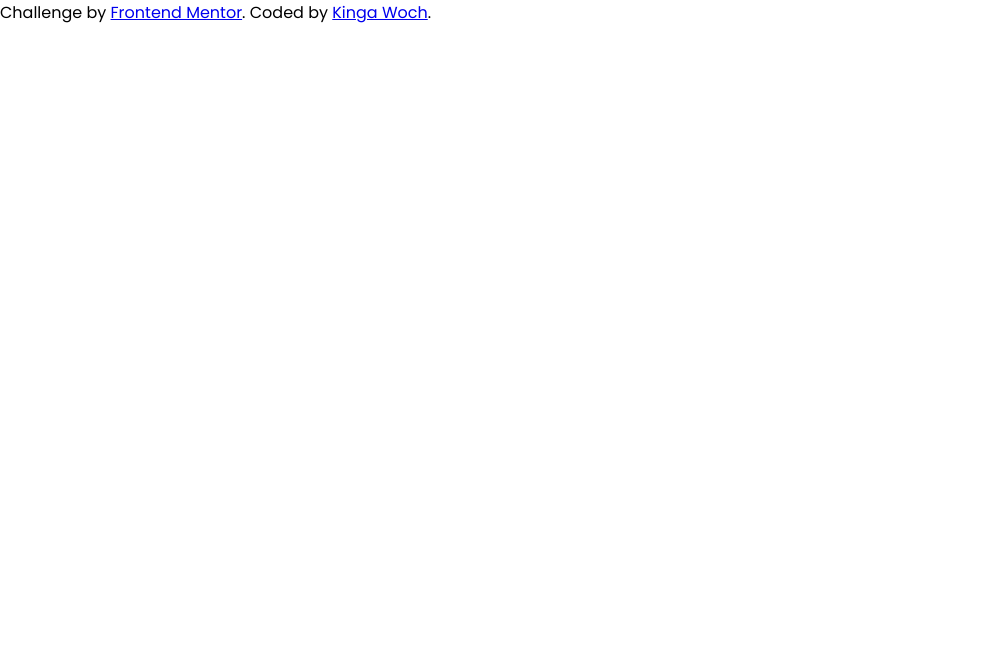
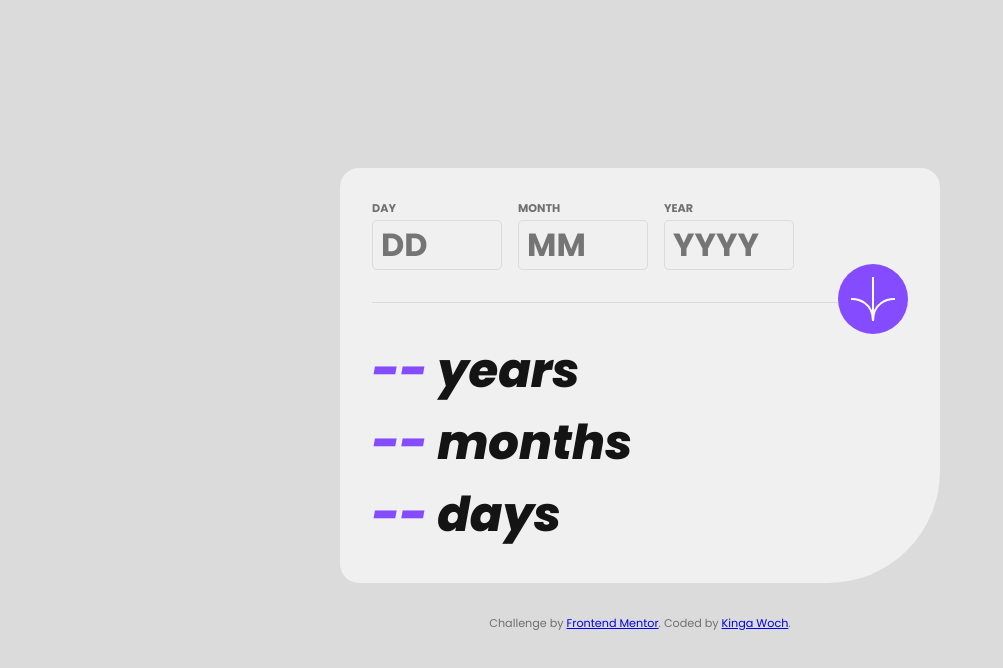
Before and after one commit to KingaWoch/Age-Calculator-App, a plain HTML site: page index.html in a window 1280 px wide. Shown: the whole page, without its empty margins (0-1003 px from the left). Drawn offline with Linux system fonts and the light colour scheme.

Commit message:
desktop design

```diff
--- a/index.html
+++ b/index.html
@@ -22,7 +22,33 @@
     />
   </head>
   <body>
-    <footer class="attribution">
+    <main>
+      <header>
+        <form novalidate>
+          <div class="input-field">
+            <label for="day">Day</label>
+            <input type="number" id="day" placeholder="DD" />
+          </div>
+          <div class="input-field">
+            <label for="month">Month</label
+            ><input type="number" id="month" placeholder="MM" />
+          </div>
+          <div class="input-field">
+            <label for="year">Year</label
+            ><input type="number" id="year" placeholder="YYYY" />
+          </div>
+          <button type="submit">
+            <img src="assets/images/icon-arrow.svg" alt="calculate age" />
+          </button>
+        </form>
+      </header>
+      <section>
+        <p>-- <span>years</span></p>
+        <p>-- <span>months</span></p>
+        <p>-- <span>days</span></p>
+      </section>
+    </main>
+    <footer>
       <p>
         Challenge by
         <a href="https://www.frontendmentor.io?ref=challenge" target="_blank"
--- a/style.css
+++ b/style.css
@@ -16,3 +16,102 @@
   padding: 0;
   box-sizing: border-box;
 }
+
+html,
+body {
+  min-height: 100vh;
+}
+
+body {
+  background-color: var(--Light-grey);
+  display: grid;
+  place-content: center;
+  gap: 2rem;
+}
+
+main {
+  background-color: var(--Off-white);
+  width: 600px;
+  padding: 2rem;
+  border-radius: 1.2rem 1.2rem 7rem 1.2rem;
+}
+
+header {
+  border-bottom: 1px solid var(--Light-grey);
+  padding-bottom: 2rem;
+}
+
+form {
+  display: flex;
+  gap: 1rem;
+  position: relative;
+}
+
+.input-field {
+  display: flex;
+  flex-direction: column;
+  text-transform: uppercase;
+  gap: 0.2rem;
+  width: 130px;
+  font-size: 0.7rem;
+  color: var(--Smokey-grey);
+  font-weight: 800;
+}
+
+input {
+  border: 1px solid var(--Light-grey);
+  border-radius: 0.3rem;
+  padding-inline: 0.5rem;
+  color: var(--Off-black);
+  font-size: var(--fs);
+  font-weight: 700;
+  background-color: var(--Off-white);
+  cursor: pointer;
+}
+
+input::-webkit-inner-spin-button {
+  -webkit-appearance: none;
+}
+
+input:focus {
+  outline: 1px solid var(--Purple);
+}
+
+button {
+  background-color: var(--Purple);
+  border: none;
+  border-radius: 50%;
+  height: 70px;
+  width: 70px;
+  display: grid;
+  place-content: center;
+  position: absolute;
+  right: 0;
+  bottom: -4rem;
+  cursor: pointer;
+}
+
+button:hover {
+  background-color: var(--Off-black);
+}
+
+section {
+  padding-top: 2rem;
+}
+
+section p {
+  font-size: 3rem;
+  font-weight: 800;
+  font-style: italic;
+  color: var(--Purple);
+}
+
+section p span {
+  color: var(--Off-black);
+}
+
+footer {
+  font-size: 0.7rem;
+  color: var(--Smokey-grey);
+  text-align: center;
+}
```
